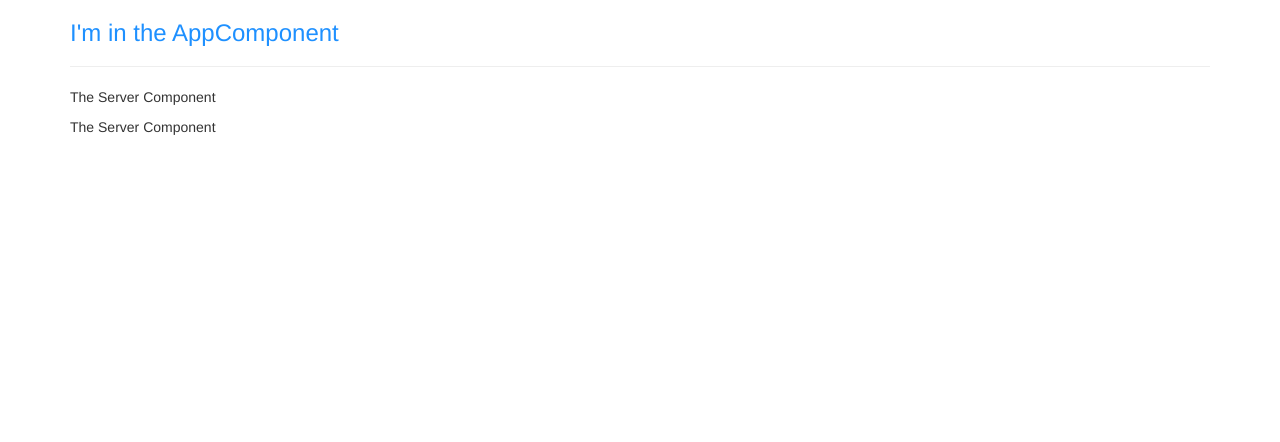
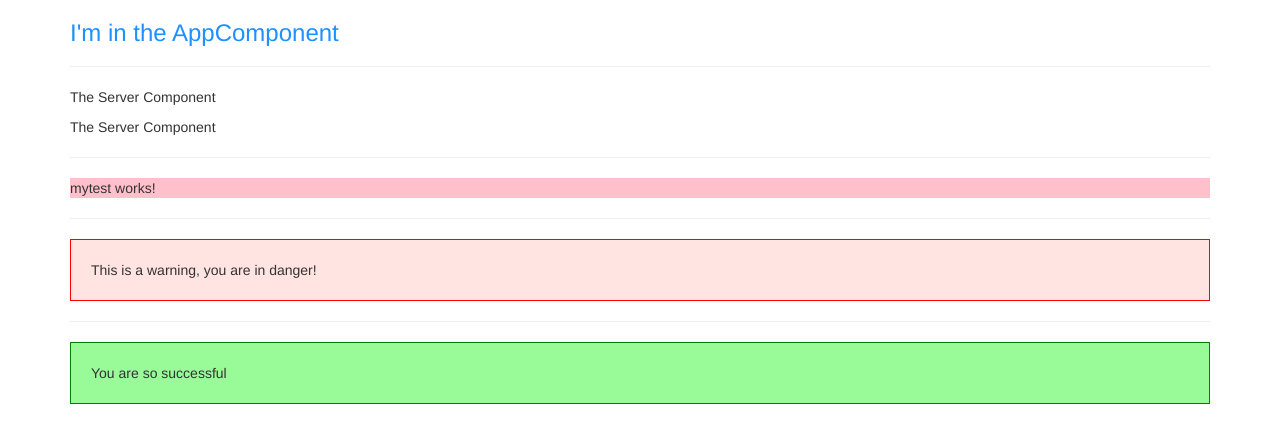
Before and after one commit to WebDevJasonCameron/LearningWebDev_ANGULAR, an Angular app in the folder my-first-app/: page / in a window 1280 px wide. Shown: the top 442 px of the page. Built offline with nearby package versions, Linux system fonts and the light colour scheme.

Commit message:
first assignment comp

```diff
--- a/my-first-app/src/app/app.component.html
+++ b/my-first-app/src/app/app.component.html
@@ -4,6 +4,12 @@
       <h3>I'm in the AppComponent</h3>
       <hr>
       <app-servers></app-servers>
+      <hr>
+      <app-mytest></app-mytest>
+      <hr>
+      <app-warning-alert></app-warning-alert>
+      <hr>
+      <app-success-alert></app-success-alert>
     </div>
   </div>
 </div>
--- a/my-first-app/src/app/app.component.ts
+++ b/my-first-app/src/app/app.component.ts
@@ -6,7 +6,7 @@ import { Component } from '@angular/core';
   // styleUrls: ['./app.component.css']
   styles: [`
   h3 {
-    color: dodgerblue
+    color: dodgerblue;
   }`]
 })
 export class AppComponent {
--- /dev/null
+++ b/my-first-app/src/app/mytest/mytest.component.css
@@ -0,0 +1,3 @@
+p {
+  background-color: pink;
+}
--- /dev/null
+++ b/my-first-app/src/app/mytest/mytest.component.html
@@ -0,0 +1 @@
+<p>mytest works!</p>
--- /dev/null
+++ b/my-first-app/src/app/mytest/mytest.component.ts
@@ -0,0 +1,15 @@
+import { Component, OnInit } from '@angular/core';
+
+@Component({
+  selector: 'app-mytest',
+  templateUrl: './mytest.component.html',
+  styleUrls: ['./mytest.component.css']
+})
+export class MytestComponent implements OnInit {
+
+  constructor() { }
+
+  ngOnInit(): void {
+  }
+
+}
--- a/my-first-app/src/app/servers/servers.component.ts
+++ b/my-first-app/src/app/servers/servers.component.ts
@@ -2,7 +2,9 @@ import { Component, OnInit } from '@angular/core';
 
 @Component({
   selector: 'app-servers',
-  template: '<app-server></app-server><app-server></app-server>',
+  template: `
+  <app-server></app-server>
+  <app-server></app-server>`,
   styleUrls: ['./servers.component.css']
 })
 export class ServersComponent implements OnInit {
--- /dev/null
+++ b/my-first-app/src/app/success-alert/success-alert.component.css
@@ -0,0 +1,5 @@
+p {
+  padding: 20px;
+  background-color: palegreen;
+  border: 1px solid green;
+}
--- /dev/null
+++ b/my-first-app/src/app/success-alert/success-alert.component.html
@@ -0,0 +1 @@
+<p>You are so successful</p>
--- /dev/null
+++ b/my-first-app/src/app/success-alert/success-alert.component.ts
@@ -0,0 +1,15 @@
+import { Component, OnInit } from '@angular/core';
+
+@Component({
+  selector: 'app-success-alert',
+  templateUrl: './success-alert.component.html',
+  styleUrls: ['./success-alert.component.css']
+})
+export class SuccessAlertComponent implements OnInit {
+
+  constructor() { }
+
+  ngOnInit(): void {
+  }
+
+}
--- /dev/null
+++ b/my-first-app/src/app/warning-alert/warning-alert.component.html
@@ -0,0 +1 @@
+<p>This is a warning alert component</p>
--- /dev/null
+++ b/my-first-app/src/app/warning-alert/warning-alert.component.ts
@@ -0,0 +1,19 @@
+import { Component } from "@angular/core";
+
+@Component({
+  selector: 'app-warning-alert',
+  template: `
+  <p>
+    This is a warning, you are in danger!
+</p>`,
+  styles: [`
+    p {
+      padding: 20px;
+      background-color: mistyrose;
+      border: 1px solid red;
+    }
+  `]
+})
+export class WarningAlertComponent{
+
+}
```
Also changed, not shown: my-first-app/src/app/app.module.ts (+7 -1 lines).
